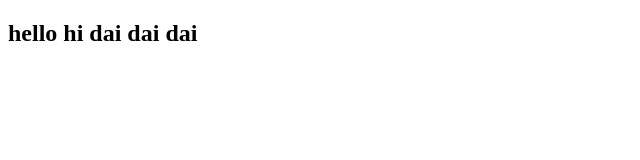
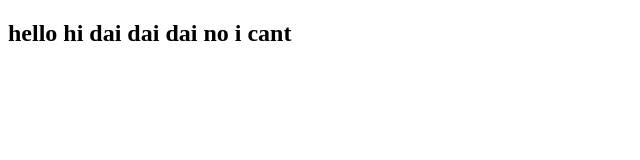
Before and after one commit to Dominicsimon03/datewithgit, a plain HTML site: page index.html in a window 1280 px wide. Shown: the whole page, without its empty margins (0-640 px from the left). Drawn offline with Linux system fonts and the light colour scheme.

Commit message:
negative

```diff
--- a/index.html
+++ b/index.html
@@ -7,6 +7,6 @@
     <title>Document</title>
 </head>
 <body>
-    <h2>hello hi dai dai dai</h2>
+    <h2>hello hi dai dai dai no i cant</h2>
 </body>
 </html>
```
